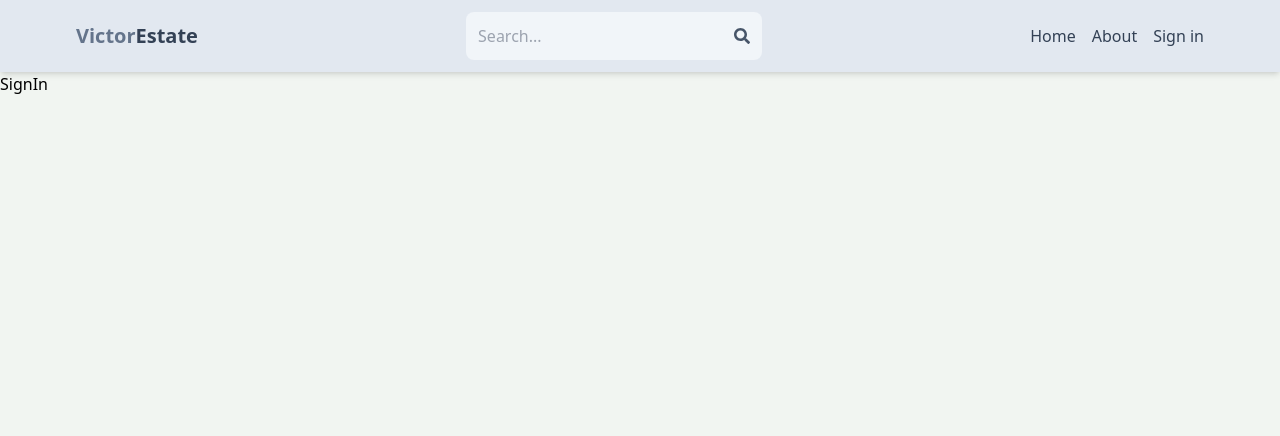
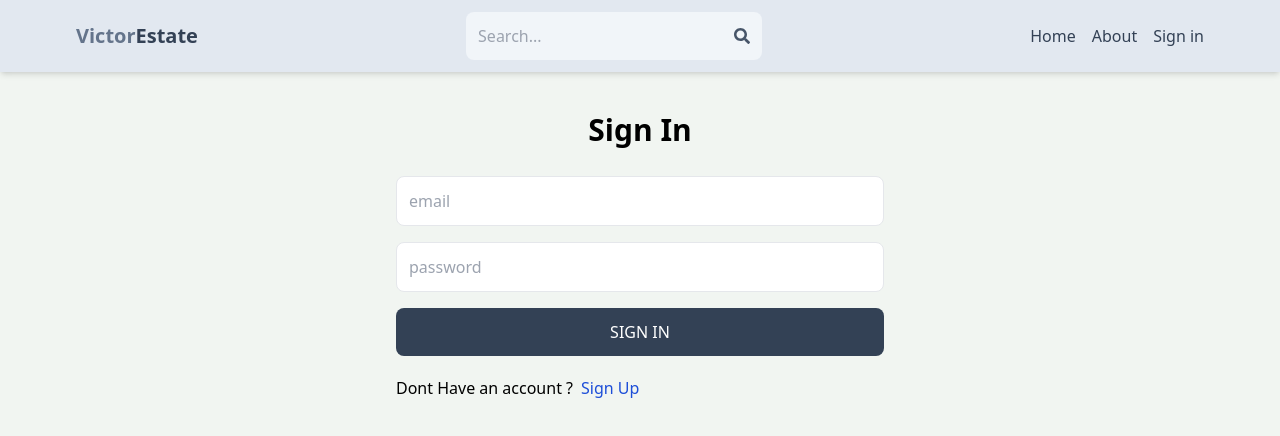
Before and after one commit to BalogunVictor/mern-real-estate, a React (Vite) app in the folder client/: page /sign-in in a window 1280 px wide. Shown: the top 436 px of the page. Built offline with nearby package versions, Linux system fonts and the light colour scheme.

Commit message:
complete sign in page functionality

```diff
--- a/client/src/pages/SignIn.jsx
+++ b/client/src/pages/SignIn.jsx
@@ -1,3 +1,79 @@
+import { useState } from "react";
+import { Link, useNavigate } from "react-router-dom";
+
 export default function SignIn() {
-  return <div>SignIn</div>;
+  const [formData, setFormData] = useState({});
+  const [error, setError] = useState(null);
+  const [loading, setLoading] = useState(false);
+  const navigate = useNavigate();
+
+  const handleChange = (e) => {
+    setFormData({
+      ...formData,
+      [e.target.id]: e.target.value,
+    });
+  };
+
+  const handleSubmit = async (e) => {
+    e.preventDefault();
+    try {
+      setLoading(true);
+      const res = await fetch("/api/auth/signin", {
+        method: "POST",
+        headers: {
+          "Content-Type": "application/json",
+        },
+        body: JSON.stringify(formData),
+      });
+
+      const data = await res.json();
+      if (data.success === false) {
+        setError(data.message);
+        setLoading(false);
+        return;
+      }
+      setLoading(false);
+      setError(null);
+      navigate("/");
+      console.log(data);
+    } catch (e) {
+      setLoading(false);
+      setError(e.message);
+    }
+  };
+
+  return (
+    <div className="p-3 max-w-lg mx-auto">
+      <h1 className="text-3xl text-center font-semibold my-7">Sign In</h1>
+      <form onSubmit={handleSubmit} className="flex flex-col gap-4">
+        <input
+          type="email"
+          placeholder="email"
+          className="border p-3 rounded-lg"
+          id="email"
+          onChange={handleChange}
+        />
+        <input
+          type="password"
+          placeholder="password"
+          className="border p-3 rounded-lg"
+          id="password"
+          onChange={handleChange}
+        />
+        <button
+          disabled={loading}
+          className="bg-slate-700 text-white p-3 rounded-lg uppercase hover:opacity-95 disabled:opacity-80 "
+        >
+          {loading ? "Loading..." : "Sign In"}
+        </button>
+      </form>
+      <div className="flex gap-2 mt-5">
+        <p>Dont Have an account ?</p>
+        <Link to={"/sign-up"}>
+          <span className="text-blue-700">Sign Up</span>
+        </Link>
+      </div>
+      {error && <p className="text-red-500">{error}</p>}
+    </div>
+  );
 }
--- a/client/src/pages/SignUp.jsx
+++ b/client/src/pages/SignUp.jsx
@@ -71,7 +71,7 @@ export default function SignUp() {
           disabled={loading}
           className="bg-slate-700 text-white p-3 rounded-lg uppercase hover:opacity-95 disabled:opacity-80 "
         >
-          {loading ? "Loading..." : "SignUp"}
+          {loading ? "Loading..." : "Sign Up"}
         </button>
       </form>
       <div className="flex gap-2 mt-5">
```
Also changed, not shown: 1 other file (tests, documents, lock files or other folders).
